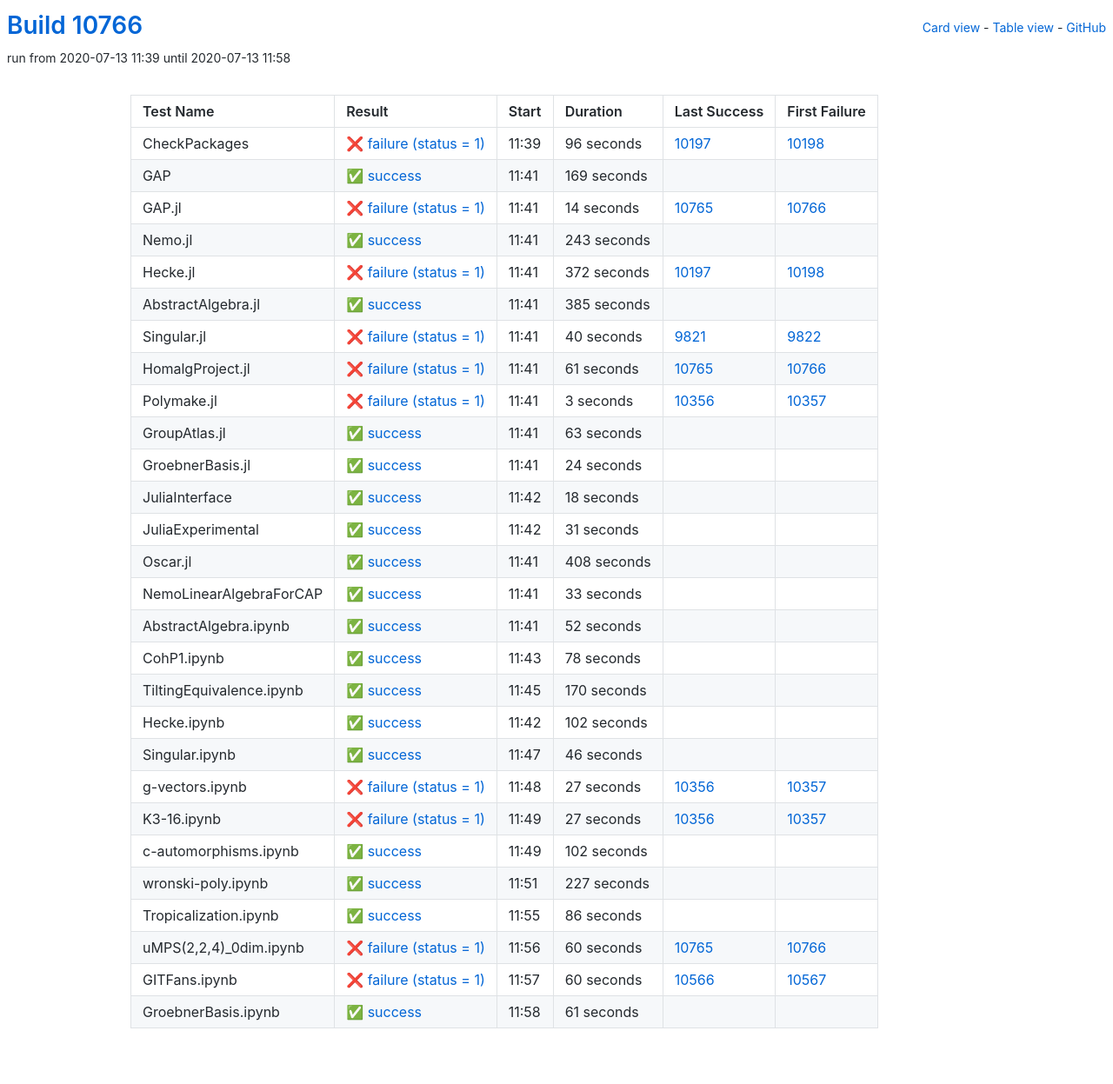
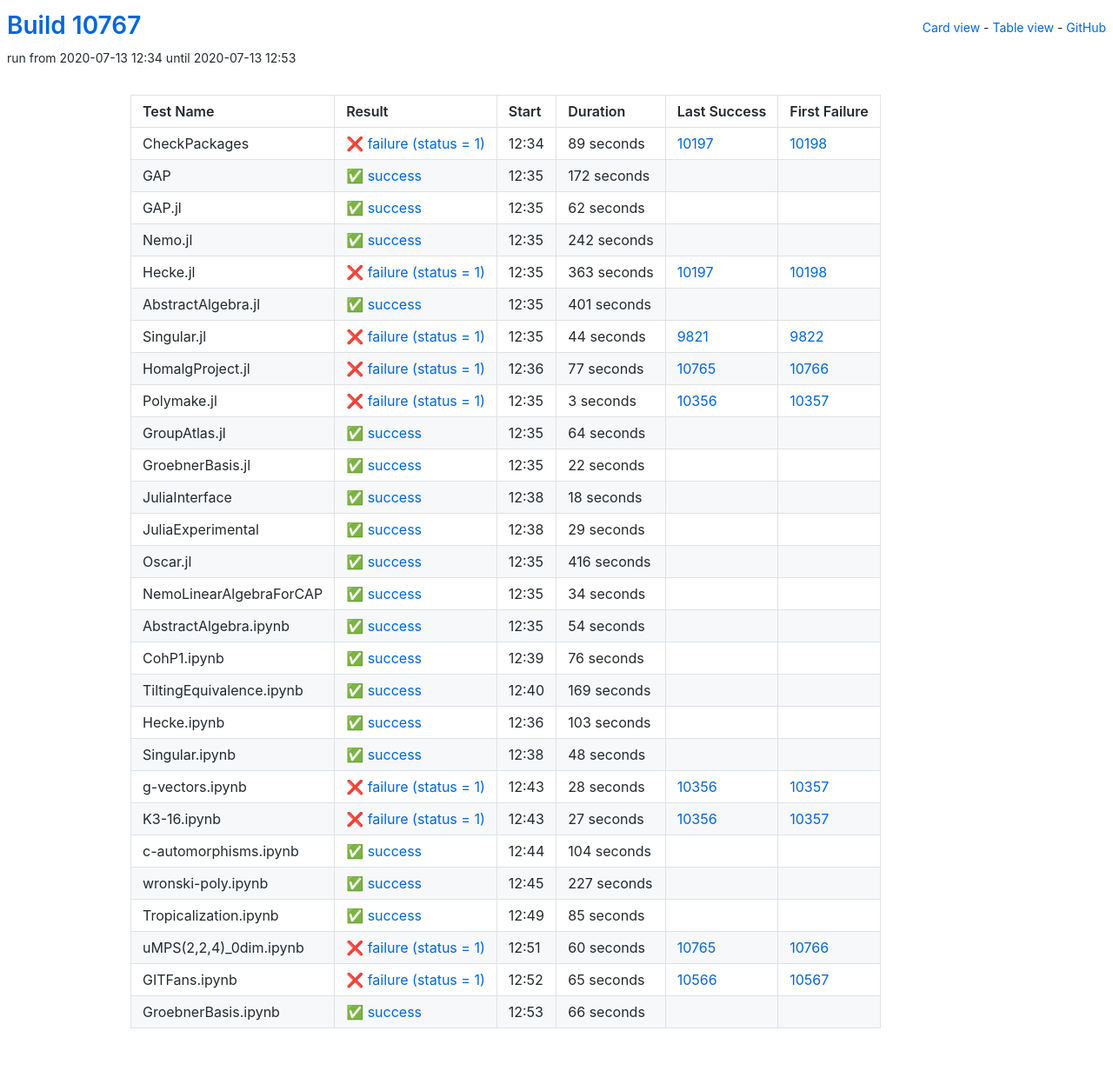
Before and after one commit to oscar-system/oscar-ci-status, a Jekyll site: the page built from table.html, in a window 1280 px wide. Shown: the whole page at 87% size. Built offline with Jekyll 4.4.1, drawn with Linux system fonts in a browser that asks for light colours.

Commit message:
Build #10767

```diff
--- a/_data/ci.yml
+++ b/_data/ci.yml
@@ -1,6 +1,6 @@
 ---
-build: 10766
-build_url: https://oscarci.mathematik.uni-kl.de/job/oscar/10766/
+build: 10767
+build_url: https://oscarci.mathematik.uni-kl.de/job/oscar/10767/
 job: oscar
 organization: oscar-system
 repo: oscar-ci-status
@@ -8,104 +8,104 @@
 tests:
 - name: CheckPackages
   id: checkpackages
-  log: https://oscarci.mathematik.uni-kl.de/job/oscar/10766/artifact/logs/build-10766/CheckPackages.log
-  start: 2020-07-13 11:39
+  log: https://oscarci.mathematik.uni-kl.de/job/oscar/10767/artifact/logs/build-10767/CheckPackages.log
+  start: 2020-07-13 12:34
   success: false
   exitcode: 1
   status: failure
-  duration: 96
+  duration: 89
   last_success: 10197
   last_success_url: https://oscarci.mathematik.uni-kl.de/job/oscar/10197/
   first_failure: 10198
   first_failure_url: https://oscarci.mathematik.uni-kl.de/job/oscar/10198/
 - name: GAP
   id: gap
-  log: https://oscarci.mathematik.uni-kl.de/job/oscar/10766/artifact/logs/build-10766/GAP.log
-  start: 2020-07-13 11:41
+  log: https://oscarci.mathematik.uni-kl.de/job/oscar/10767/artifact/logs/build-10767/GAP.log
+  start: 2020-07-13 12:35
   success: true
   exitcode: 0
   status: success
-  duration: 169
+  duration: 172
   last_success: false
   last_success_url:
   first_failure: false
   first_failure_url:
 - name: GAP.jl
   id: gap-jl
-  log: https://oscarci.mathematik.uni-kl.de/job/oscar/10766/artifact/logs/build-10766/GAP.jl.log
-  start: 2020-07-13 11:41
-  success: false
-  exitcode: 1
-  status: failure
-  duration: 14
-  last_success: 10765
-  last_success_url: https://oscarci.mathematik.uni-kl.de/job/oscar/10765/
-  first_failure: 10766
-  first_failure_url: https://oscarci.mathematik.uni-kl.de/job/oscar/10766/
-- name: Nemo.jl
-  id: nemo-jl
-  log: https://oscarci.mathematik.uni-kl.de/job/oscar/10766/artifact/logs/build-10766/Nemo.jl.log
-  start: 2020-07-13 11:41
+  log: https://oscarci.mathematik.uni-kl.de/job/oscar/10767/artifact/logs/build-10767/GAP.jl.log
+  start: 2020-07-13 12:35
   success: true
   exitcode: 0
   status: success
-  duration: 243
+  duration: 62
+  last_success: false
+  last_success_url:
+  first_failure: false
+  first_failure_url:
+- name: Nemo.jl
+  id: nemo-jl
+  log: https://oscarci.mathematik.uni-kl.de/job/oscar/10767/artifact/logs/build-10767/Nemo.jl.log
+  start: 2020-07-13 12:35
+  success: true
+  exitcode: 0
+  status: success
+  duration: 242
   last_success: false
   last_success_url:
   first_failure: false
   first_failure_url:
 - name: Hecke.jl
   id: hecke-jl
-  log: https://oscarci.mathematik.uni-kl.de/job/oscar/10766/artifact/logs/build-10766/Hecke.jl.log
-  start: 2020-07-13 11:41
+  log: https://oscarci.mathematik.uni-kl.de/job/oscar/10767/artifact/logs/build-10767/Hecke.jl.log
+  start: 2020-07-13 12:35
   success: false
   exitcode: 1
   status: failure
-  duration: 372
+  duration: 363
   last_success: 10197
   last_success_url: https://oscarci.mathematik.uni-kl.de/job/oscar/10197/
   first_failure: 10198
   first_failure_url: https://oscarci.mathematik.uni-kl.de/job/oscar/10198/
 - name: AbstractAlgebra.jl
   id: abstractalgebra-jl
-  log: https://oscarci.mathematik.uni-kl.de/job/oscar/10766/artifact/logs/build-10766/AbstractAlgebra.jl.log
-  start: 2020-07-13 11:41
+  log: https://oscarci.mathematik.uni-kl.de/job/oscar/10767/artifact/logs/build-10767/AbstractAlgebra.jl.log
+  start: 2020-07-13 12:35
   success: true
   exitcode: 0
   status: success
-  duration: 385
+  duration: 401
   last_success: false
   last_success_url:
   first_failure: false
   first_failure_url:
 - name: Singular.jl
   id: singular-jl
-  log: https://oscarci.mathematik.uni-kl.de/job/oscar/10766/artifact/logs/build-10766/Singular.jl.log
-  start: 2020-07-13 11:41
+  log: https://oscarci.mathematik.uni-kl.de/job/oscar/10767/artifact/logs/build-10767/Singular.jl.log
+  start: 2020-07-13 12:35
   success: false
   exitcode: 1
   status: failure
-  duration: 40
+  duration: 44
   last_success: 9821
   last_success_url: https://oscarci.mathematik.uni-kl.de/job/oscar/9821/
   first_failure: 9822
   first_failure_url: https://oscarci.mathematik.uni-kl.de/job/oscar/9822/
 - name: HomalgProject.jl
   id: homalgproject-jl
-  log: https://oscarci.mathematik.uni-kl.de/job/oscar/10766/artifact/logs/build-10766/HomalgProject.jl.log
-  start: 2020-07-13 11:41
+  log: https://oscarci.mathematik.uni-kl.de/job/oscar/10767/artifact/logs/build-10767/HomalgProject.jl.log
+  start: 2020-07-13 12:36
   success: false
   exitcode: 1
   status: failure
-  duration: 61
+  duration: 77
   last_success: 10765
   last_success_url: https://oscarci.mathematik.uni-kl.de/job/oscar/10765/
   first_failure: 10766
   first_failure_url: https://oscarci.mathematik.uni-kl.de/job/oscar/10766/
 - name: Polymake.jl
   id: polymake-jl
-  log: https://oscarci.mathematik.uni-kl.de/job/oscar/10766/artifact/logs/build-10766/Polymake.jl.log
-  start: 2020-07-13 11:41
+  log: https://oscarci.mathematik.uni-kl.de/job/oscar/10767/artifact/logs/build-10767/Polymake.jl.log
+  start: 2020-07-13 12:35
   success: false
   exitcode: 1
   status: failure
@@ -116,32 +116,32 @@
   first_failure_url: https://oscarci.mathematik.uni-kl.de/job/oscar/10357/
 - name: GroupAtlas.jl
   id: groupatlas-jl
-  log: https://oscarci.mathematik.uni-kl.de/job/oscar/10766/artifact/logs/build-10766/GroupAtlas.jl.log
-  start: 2020-07-13 11:41
+  log: https://oscarci.mathematik.uni-kl.de/job/oscar/10767/artifact/logs/build-10767/GroupAtlas.jl.log
+  start: 2020-07-13 12:35
   success: true
   exitcode: 0
   status: success
-  duration: 63
+  duration: 64
   last_success: false
   last_success_url:
   first_failure: false
   first_failure_url:
 - name: GroebnerBasis.jl
   id: groebnerbasis-jl
-  log: https://oscarci.mathematik.uni-kl.de/job/oscar/10766/artifact/logs/build-10766/GroebnerBasis.jl.log
-  start: 2020-07-13 11:41
+  log: https://oscarci.mathematik.uni-kl.de/job/oscar/10767/artifact/logs/build-10767/GroebnerBasis.jl.log
+  start: 2020-07-13 12:35
   success: true
   exitcode: 0
   status: success
-  duration: 24
+  duration: 22
   last_success: false
   last_success_url:
   first_failure: false
   first_failure_url:
 - name: JuliaInterface
   id: juliainterface
-  log: https://oscarci.mathematik.uni-kl.de/job/oscar/10766/artifact/logs/build-10766/JuliaInterface.log
-  start: 2020-07-13 11:42
+  log: https://oscarci.mathematik.uni-kl.de/job/oscar/10767/artifact/logs/build-10767/JuliaInterface.log
+  start: 2020-07-13 12:38
   success: true
   exitcode: 0
   status: success
@@ -152,116 +152,116 @@
   first_failure_url:
 - name: JuliaExperimental
   id: juliaexperimental
-  log: https://oscarci.mathematik.uni-kl.de/job/oscar/10766/artifact/logs/build-10766/JuliaExperimental.log
-  start: 2020-07-13 11:42
+  log: https://oscarci.mathematik.uni-kl.de/job/oscar/10767/artifact/logs/build-10767/JuliaExperimental.log
+  start: 2020-07-13 12:38
   success: true
   exitcode: 0
   status: success
-  duration: 31
+  duration: 29
   last_success: false
   last_success_url:
   first_failure: false
   first_failure_url:
 - name: Oscar.jl
   id: oscar-jl
-  log: https://oscarci.mathematik.uni-kl.de/job/oscar/10766/artifact/logs/build-10766/Oscar.jl.log
-  start: 2020-07-13 11:41
+  log: https://oscarci.mathematik.uni-kl.de/job/oscar/10767/artifact/logs/build-10767/Oscar.jl.log
+  start: 2020-07-13 12:35
   success: true
   exitcode: 0
   status: success
-  duration: 408
+  duration: 416
   last_success: false
   last_success_url:
   first_failure: false
   first_failure_url:
 - name: NemoLinearAlgebraForCAP
   id: nemolinearalgebraforcap
-  log: https://oscarci.mathematik.uni-kl.de/job/oscar/10766/artifact/logs/build-10766/NemoLinearAlgebraForCAP.log
-  start: 2020-07-13 11:41
+  log: https://oscarci.mathematik.uni-kl.de/job/oscar/10767/artifact/logs/build-10767/NemoLinearAlgebraForCAP.log
+  start: 2020-07-13 12:35
   success: true
   exitcode: 0
   status: success
-  duration: 33
+  duration: 34
   last_success: false
   last_success_url:
   first_failure: false
   first_failure_url:
 - name: AbstractAlgebra.ipynb
   id: abstractalgebra-ipynb
-  log: https://oscarci.mathematik.uni-kl.de/job/oscar/10766/artifact/logs/build-10766/AbstractAlgebra.ipynb.log
-  start: 2020-07-13 11:41
+  log: https://oscarci.mathematik.uni-kl.de/job/oscar/10767/artifact/logs/build-10767/AbstractAlgebra.ipynb.log
+  start: 2020-07-13 12:35
   success: true
   exitcode: 0
   status: success
-  duration: 52
+  duration: 54
   last_success: false
   last_success_url:
   first_failure: false
   first_failure_url:
 - name: CohP1.ipynb
   id: cohp1-ipynb
-  log: https://oscarci.mathematik.uni-kl.de/job/oscar/10766/artifact/logs/build-10766/CohP1.ipynb.log
-  start: 2020-07-13 11:43
+  log: https://oscarci.mathematik.uni-kl.de/job/oscar/10767/artifact/logs/build-10767/CohP1.ipynb.log
+  start: 2020-07-13 12:39
   success: true
   exitcode: 0
   status: success
-  duration: 78
+  duration: 76
   last_success: false
   last_success_url:
   first_failure: false
   first_failure_url:
 - name: TiltingEquivalence.ipynb
   id: tiltingequivalence-ipynb
-  log: https://oscarci.mathematik.uni-kl.de/job/oscar/10766/artifact/logs/build-10766/TiltingEquivalence.ipynb.log
-  start: 2020-07-13 11:45
+  log: https://oscarci.mathematik.uni-kl.de/job/oscar/10767/artifact/logs/build-10767/TiltingEquivalence.ipynb.log
+  start: 2020-07-13 12:40
   success: true
   exitcode: 0
   status: success
-  duration: 170
+  duration: 169
   last_success: false
   last_success_url:
   first_failure: false
   first_failure_url:
 - name: Hecke.ipynb
   id: hecke-ipynb
-  log: https://oscarci.mathematik.uni-kl.de/job/oscar/10766/artifact/logs/build-10766/Hecke.ipynb.log
-  start: 2020-07-13 11:42
+  log: https://oscarci.mathematik.uni-kl.de/job/oscar/10767/artifact/logs/build-10767/Hecke.ipynb.log
+  start: 2020-07-13 12:36
   success: true
   exitcode: 0
   status: success
-  duration: 102
+  duration: 103
   last_success: false
   last_success_url:
   first_failure: false
   first_failure_url:
 - name: Singular.ipynb
   id: singular-ipynb
-  log: https://oscarci.mathematik.uni-kl.de/job/oscar/10766/artifact/logs/build-10766/Singular.ipynb.log
-  start: 2020-07-13 11:47
+  log: https://oscarci.mathematik.uni-kl.de/job/oscar/10767/artifact/logs/build-10767/Singular.ipynb.log
+  start: 2020-07-13 12:38
   success: true
   exitcode: 0
   status: success
-  duration: 46
+  duration: 48
   last_success: false
   last_success_url:
   first_failure: false
   first_failure_url:
 - name: g-vectors.ipynb
   id: g-vectors-ipynb
-  log: https://oscarci.mathematik.uni-kl.de/job/oscar/10766/artifact/logs/build-10766/g-vectors.ipynb.log
-  start: 2020-07-13 11:48
+  log: https://oscarci.mathematik.uni-kl.de/job/oscar/10767/artifact/logs/build-10767/g-vectors.ipynb.log
+  start: 2020-07-13 12:43
   success: false
   exitcode: 1
   status: failure
-  duration: 27
+  duration: 28
   last_success: 10356
   last_success_url: https://oscarci.mathematik.uni-kl.de/job/oscar/10356/
   first_failure: 10357
   first_failure_url: https://oscarci.mathematik.uni-kl.de/job/oscar/10357/
 - name: K3-16.ipynb
   id: k3-16-ipynb
-  log: https://oscarci.mathematik.uni-kl.de/job/oscar/10766/artifact/logs/build-10766/K3-16.ipynb.log
-  start: 2020-07-13 11:49
+  log: https://oscarci.mathematik.uni-kl.de/job/oscar/10767/artifact/logs/build-10767/K3-16.ipynb.log
+  start: 2020-07-13 12:43
   success: false
   exitcode: 1
   status: failure
@@ -272,20 +272,20 @@
   first_failure_url: https://oscarci.mathematik.uni-kl.de/job/oscar/10357/
 - name: c-automorphisms.ipynb
   id: c-automorphisms-ipynb
-  log: https://oscarci.mathematik.uni-kl.de/job/oscar/10766/artifact/logs/build-10766/c-automorphisms.ipynb.log
-  start: 2020-07-13 11:49
+  log: https://oscarci.mathematik.uni-kl.de/job/oscar/10767/artifact/logs/build-10767/c-automorphisms.ipynb.log
+  start: 2020-07-13 12:44
   success: true
   exitcode: 0
   status: success
-  duration: 102
+  duration: 104
   last_success: false
   last_success_url:
   first_failure: false
   first_failure_url:
 - name: wronski-poly.ipynb
   id: wronski-poly-ipynb
-  log: https://oscarci.mathematik.uni-kl.de/job/oscar/10766/artifact/logs/build-10766/wronski-poly.ipynb.log
-  start: 2020-07-13 11:51
+  log: https://oscarci.mathematik.uni-kl.de/job/oscar/10767/artifact/logs/build-10767/wronski-poly.ipynb.log
+  start: 2020-07-13 12:45
   success: true
   exitcode: 0
   status: success
@@ -296,20 +296,20 @@
   first_failure_url:
 - name: Tropicalization.ipynb
   id: tropicalization-ipynb
-  log: https://oscarci.mathematik.uni-kl.de/job/oscar/10766/artifact/logs/build-10766/Tropicalization.ipynb.log
-  start: 2020-07-13 11:55
+  log: https://oscarci.mathematik.uni-kl.de/job/oscar/10767/artifact/logs/build-10767/Tropicalization.ipynb.log
+  start: 2020-07-13 12:49
   success: true
   exitcode: 0
   status: success
-  duration: 86
+  duration: 85
   last_success: false
   last_success_url:
   first_failure: false
   first_failure_url:
 - name: uMPS(2,2,4)_0dim.ipynb
   id: umps-2-2-4-0dim-ipynb
-  log: https://oscarci.mathematik.uni-kl.de/job/oscar/10766/artifact/logs/build-10766/uMPS-2-2-4-_0dim.ipynb.log
-  start: 2020-07-13 11:56
+  log: https://oscarci.mathematik.uni-kl.de/job/oscar/10767/artifact/logs/build-10767/uMPS-2-2-4-_0dim.ipynb.log
+  start: 2020-07-13 12:51
   success: false
   exitcode: 1
   status: failure
@@ -320,24 +320,24 @@
   first_failure_url: https://oscarci.mathematik.uni-kl.de/job/oscar/10766/
 - name: GITFans.ipynb
   id: gitfans-ipynb
-  log: https://oscarci.mathematik.uni-kl.de/job/oscar/10766/artifact/logs/build-10766/GITFans.ipynb.log
-  start: 2020-07-13 11:57
+  log: https://oscarci.mathematik.uni-kl.de/job/oscar/10767/artifact/logs/build-10767/GITFans.ipynb.log
+  start: 2020-07-13 12:52
   success: false
   exitcode: 1
   status: failure
-  duration: 60
+  duration: 65
   last_success: 10566
   last_success_url: https://oscarci.mathematik.uni-kl.de/job/oscar/10566/
   first_failure: 10567
   first_failure_url: https://oscarci.mathematik.uni-kl.de/job/oscar/10567/
 - name: GroebnerBasis.ipynb
   id: groebnerbasis-ipynb
-  log: https://oscarci.mathematik.uni-kl.de/job/oscar/10766/artifact/logs/build-10766/GroebnerBasis.ipynb.log
-  start: 2020-07-13 11:58
+  log: https://oscarci.mathematik.uni-kl.de/job/oscar/10767/artifact/logs/build-10767/GroebnerBasis.ipynb.log
+  start: 2020-07-13 12:53
   success: true
   exitcode: 0
   status: success
-  duration: 61
+  duration: 66
   last_success: false
   last_success_url:
   first_failure: false
```
Also changed, not shown: README.md.
